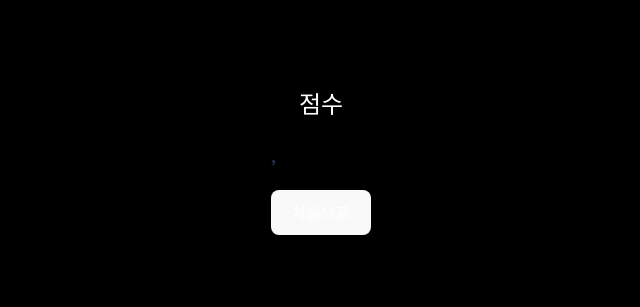
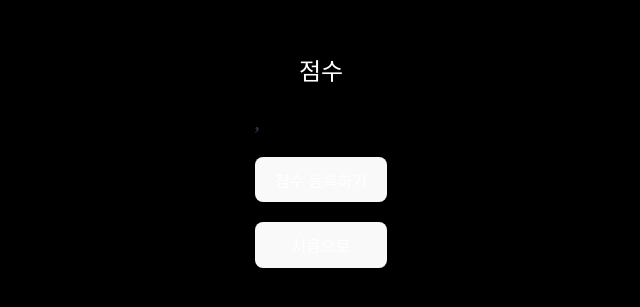
Before and after one commit to seunwon/baseball, a React (Vite) app: page /ranking in a window 1280 px wide. Shown: the part 249-556 px from the top of the page, without its empty margins (319-959 px from the left). Built offline with nearby package versions, Linux system fonts and the light colour scheme; a web font is replaced by a local one.

Commit message:
점수 등록하기

```diff
--- a/src/Ranking.tsx
+++ b/src/Ranking.tsx
@@ -18,12 +18,23 @@ function RankingPage() {
     navigate("/");
   }
 
+  let userRanking = [{ name: "은원", score: "3" }];
+
+  function addArray() {
+    userRanking.push({ name: player, score: score });
+    console.log(userRanking);
+  }
+
   return (
     <>
       <h2>점수</h2>
       <h3 id="pixel">
         {player}, {score}
       </h3>
+      <button id="pixel" onClick={addArray}>
+        점수 등록하기
+      </button>
+      <p></p>
       <button id="pixel" onClick={handleFirstPage}>
         처음으로
       </button>
```
